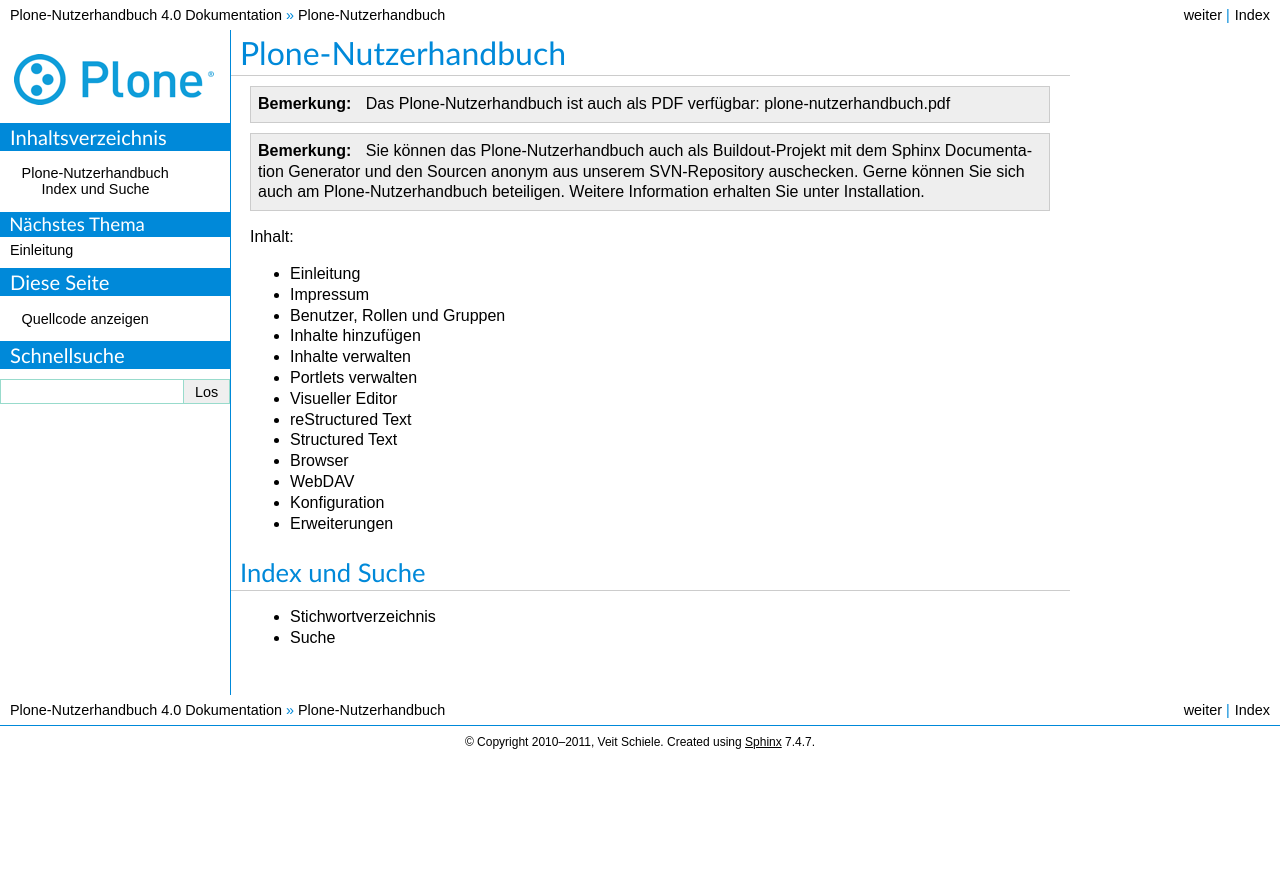
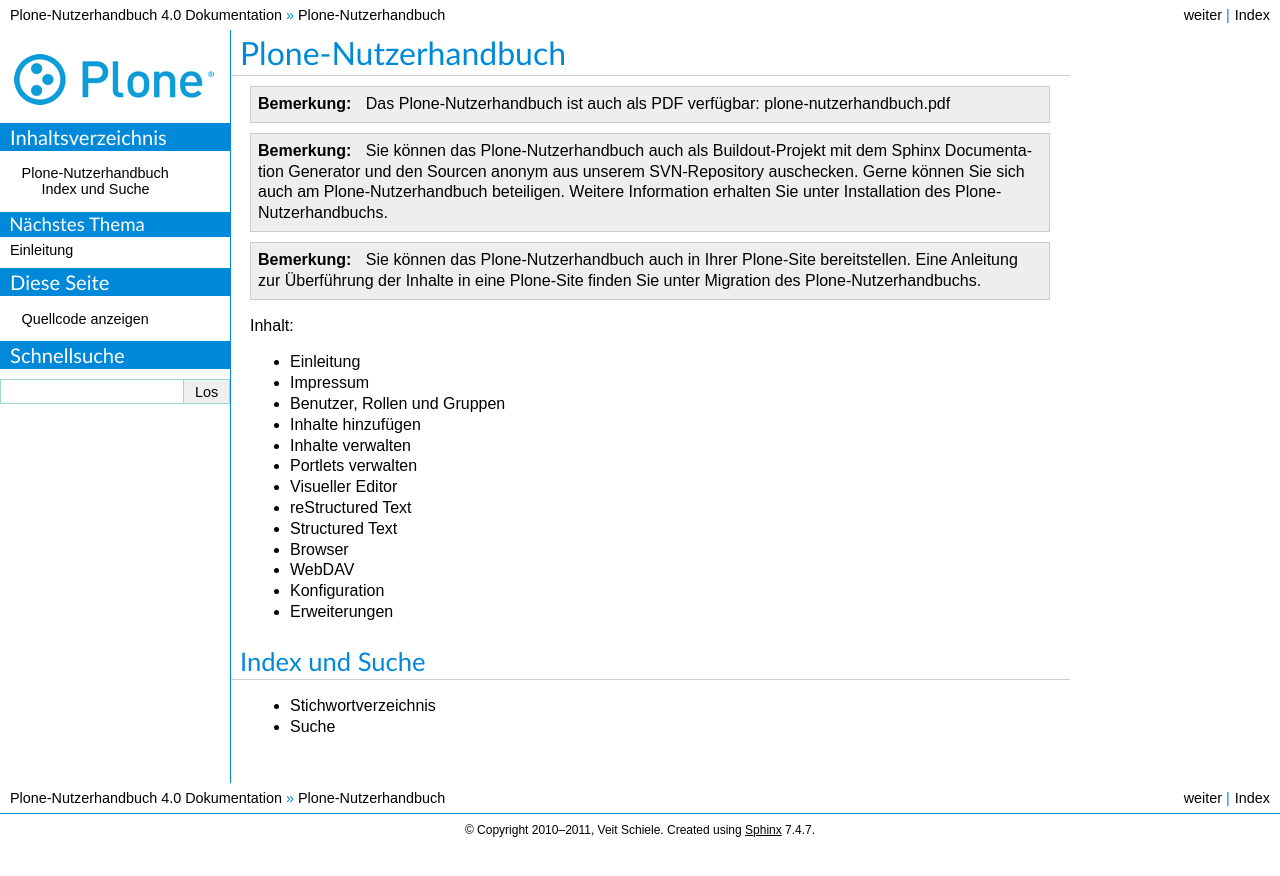
Before and after one commit to veit/plone-nutzerhandbuch, a Sphinx documentation site: the page built from source/index.rst, in a window 1280 px wide. Shown: the top 876 px of the page. Built offline with Sphinx 7.4.7, drawn with Linux system fonts in a browser that asks for light colours; pages that are not in the unit, such as notebooks, are missing from menus.

Commit message:
Added migration docu

```diff
--- a/source/index.rst
+++ b/source/index.rst
@@ -11,9 +11,10 @@
    Das Plone-Nutzerhandbuch ist auch als PDF verfügbar:  `plone-nutzerhandbuch.pdf <plone-nutzerhandbuch.pdf>`_
 
 .. note::
-   Sie können das Plone-Nutzerhandbuch auch als Buildout-Projekt mit dem `Sphinx Documentation Generator <http://sphinx.pocoo.org/>`_ und den Sourcen anonym aus unserem SVN-Repository auschecken. Gerne können Sie sich auch am Plone-Nutzerhandbuch beteiligen. Weitere Information erhalten Sie unter `Installation`_.
+   Sie können das Plone-Nutzerhandbuch auch als Buildout-Projekt mit dem `Sphinx Documentation Generator <http://sphinx.pocoo.org/>`_ und den Sourcen anonym aus unserem SVN-Repository auschecken. Gerne können Sie sich auch am Plone-Nutzerhandbuch beteiligen. Weitere Information erhalten Sie unter :doc:`installation`.
 
-.. _`Installation`: installation.html
+.. note::
+   Sie können das Plone-Nutzerhandbuch auch in Ihrer Plone-Site bereitstellen. Eine Anleitung zur Überführung der Inhalte in eine Plone-Site finden Sie unter :doc:`migration`.
 
 Inhalt:
 
```
Also changed, not shown: source/migration.rst (added, +61 -0 lines).
